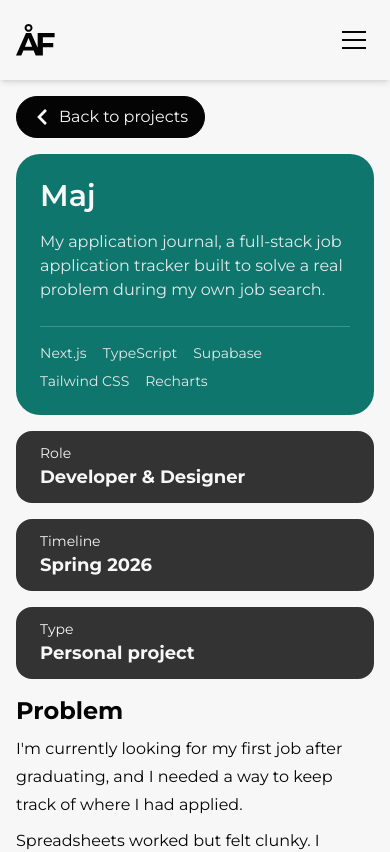
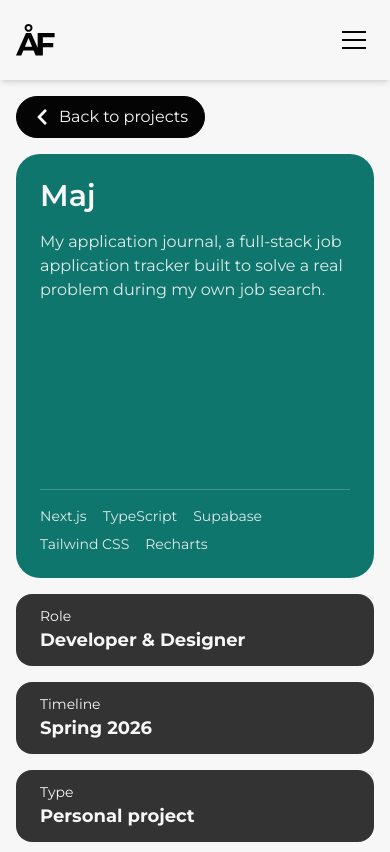
Before and after one commit to CodingQuercus/portfolio, a Next.js app: page /projects/maj in a window 390 px wide. Shown: the top 852 px of the page. Built offline with nearby package versions, Linux system fonts and the light colour scheme.

Commit message:
fix: hide mockup images in ProjectCard on mobile to reduce scroll length, add min-h on mobile

```diff
--- a/app/components/ProjectCard.tsx
+++ b/app/components/ProjectCard.tsx
@@ -36,7 +36,7 @@ export default function ProjectCard({
 
     return (
         <div
-            className="flex flex-col gap-6 rounded-3xl p-6 md:p-8"
+            className="flex flex-col gap-6 rounded-3xl p-6 md:p-8 min-h-[424px] md:min-h-0"
             style={{ backgroundColor }}
         >
             {isCompact ? (
@@ -63,7 +63,7 @@ export default function ProjectCard({
                             {description}
                         </p>
                     </div>
-                    <div className="rounded-2xl overflow-hidden aspect-video flex items-center justify-center">
+                    <div className="rounded-2xl overflow-hidden aspect-video hidden md:flex items-center justify-center">
                         {mockupImage ? (
                             <Image
                                 src={mockupImage}
@@ -79,7 +79,7 @@ export default function ProjectCard({
                 </div>
             )}
 
-            <div className="flex flex-col md:flex-row md:items-center justify-between gap-4 border-t border-white/20 pt-4">
+            <div className="flex flex-col md:flex-row md:items-center justify-between gap-4 border-t border-white/20 pt-4 mt-auto">
                 <ul
                     className="flex flex-row flex-wrap gap-x-4 gap-y-2 md:max-w-[60%]"
                     aria-label="Project tags"
```
